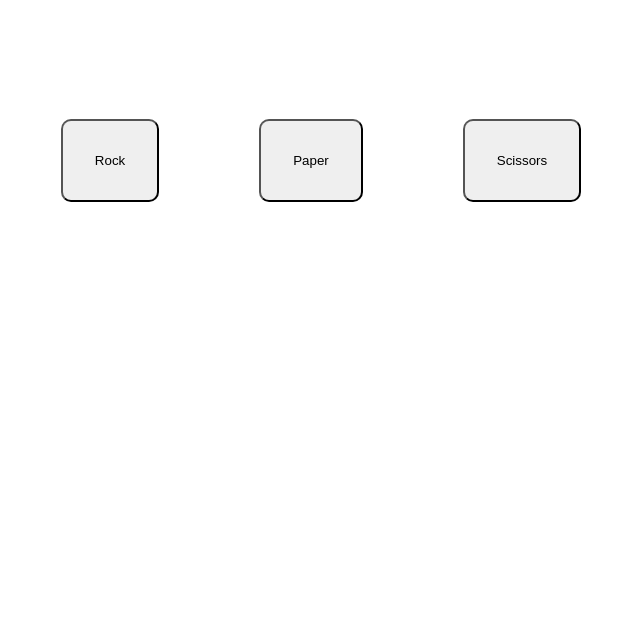
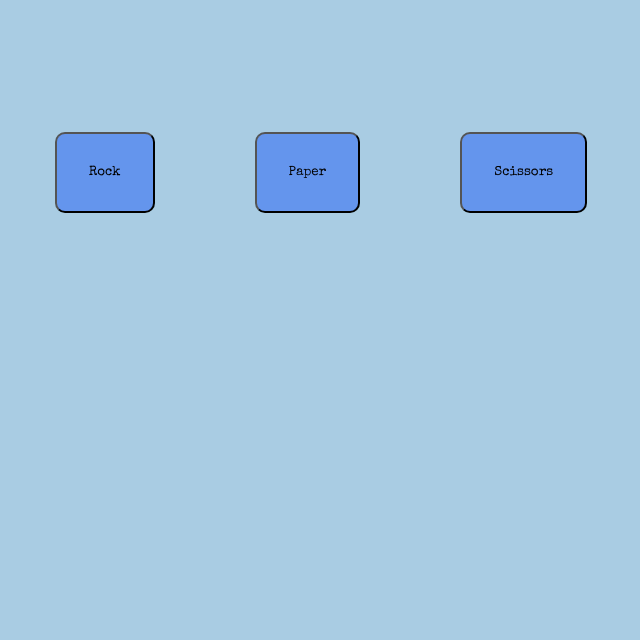
Before and after one commit to aditi-misra/rock-paper-scissors, a plain HTML site: page index.html in a window 1280 px wide. Shown: the part 160-800 px from the top of the page, without its empty margins (319-959 px from the left). Drawn offline with nearby package versions, Linux system fonts and the light colour scheme.

Commit message:
imported fonts from google and added some colours to the game

```diff
--- a/index.html
+++ b/index.html
@@ -5,6 +5,10 @@
     <meta name="viewport" content="width=device-width, initial-scale=1.0">
     <title>Document</title>
     <link rel="stylesheet" href="style.css">
+    <link rel="preconnect" href="https://fonts.googleapis.com">
+    <link rel="preconnect" href="https://fonts.gstatic.com" crossorigin>
+    <link href="https://fonts.googleapis.com/css2?family=Caveat+Brush&display=swap" rel="stylesheet">
+    <link href="https://fonts.googleapis.com/css2?family=Nothing+You+Could+Do&family=Special+Elite&display=swap" rel="stylesheet">
 </head>
 <body>
     <h1>Let's Play!</h1>
--- a/style.css
+++ b/style.css
@@ -9,11 +9,14 @@ h1{
     justify-content: center;
     align-items: center;
     font-size: 72px;
+    font-family: "Nothing You Could Do", cursive;
 }
 button{
     padding: 32px;
     border-radius: 10px;
     margin: 50px;
+    font-family: "Special Elite";
+    background-color: #6495ed;
 }
 
 .results{
@@ -22,6 +25,7 @@ button{
     justify-content: center;
     align-items: center;
     gap: 50px;
+    font-family: "Caveat Brush";
 }
 .scores{
     display: flex;
@@ -29,3 +33,7 @@ button{
     align-items: center;
     gap: 50px;
 }
+
+body{
+    background-color: #a9cce3;
+}
```
